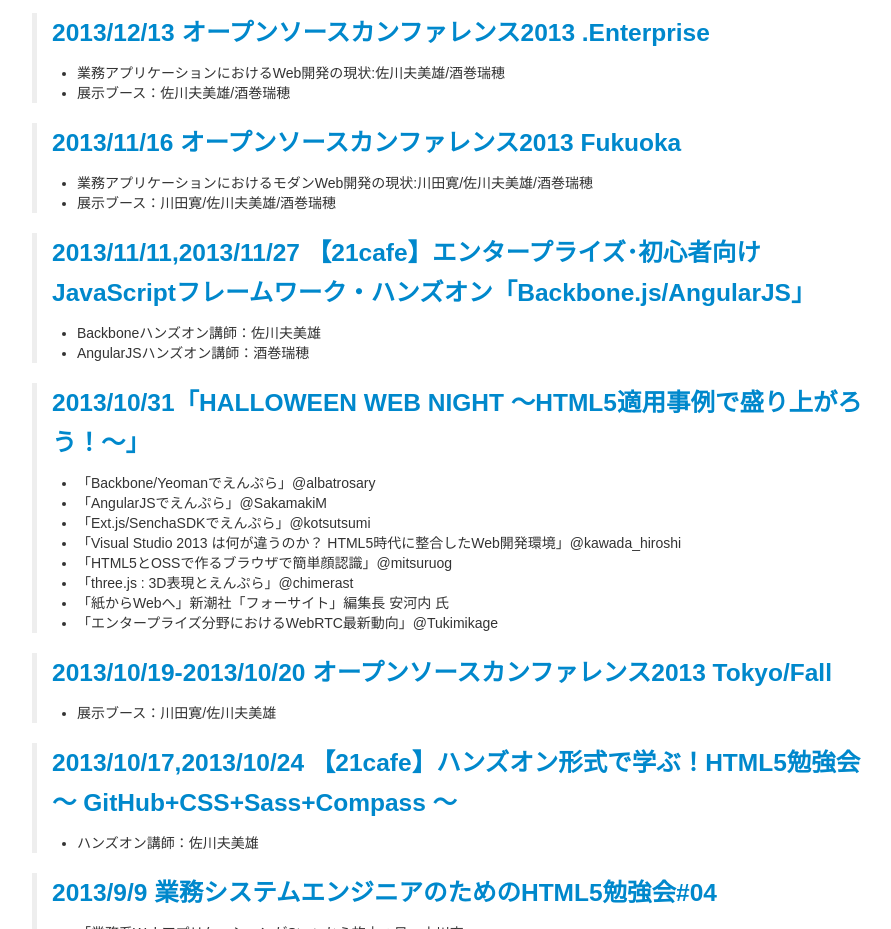
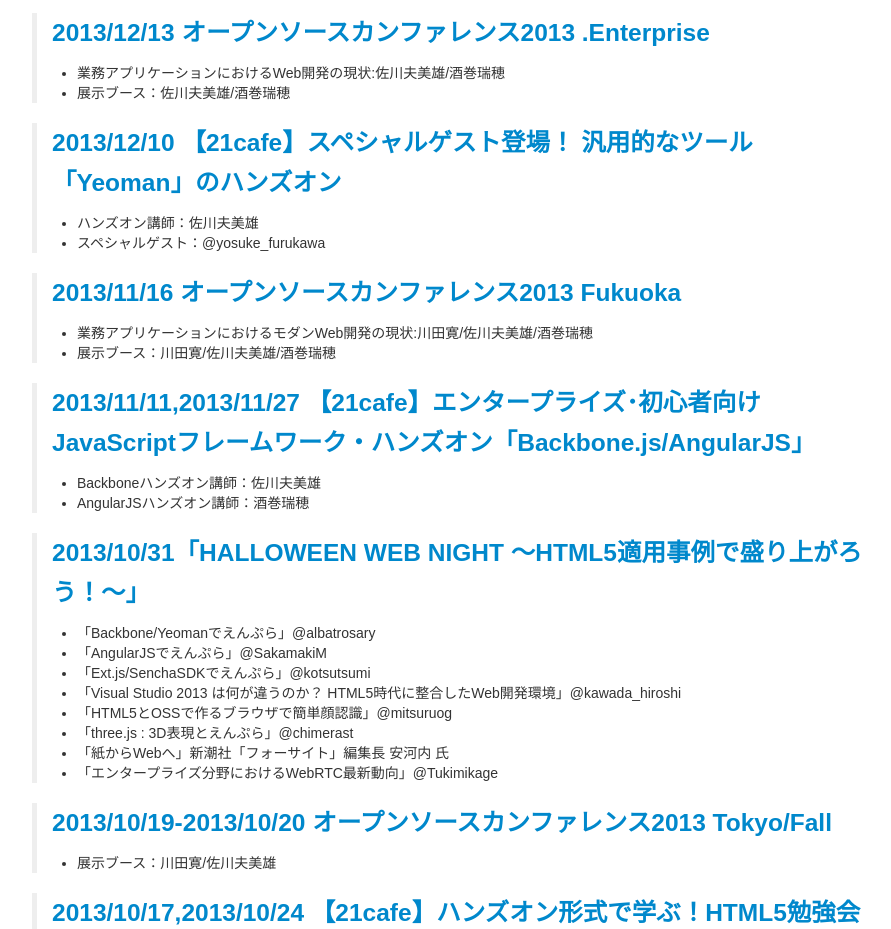
Before and after one commit to html5bizj/www.html5biz.org, a website: page posts/event_archive.html in a window 1280 px wide. Shown: the part 2180-3109 px from the top of the page, without its empty margins (43-934 px from the left). Drawn offline with nearby package versions, Linux system fonts and the light colour scheme.

Commit message:
YEOMANハンズオン追加

```diff
--- a/posts/event_archive.html
+++ b/posts/event_archive.html
@@ -204,6 +204,17 @@
 					</blockquote>
 					<blockquote>
 						<h3>
+							<a href="http://geechs-magazine.com/561">
+								2013/12/10 【21cafe】スペシャルゲスト登場！ 汎用的なツール「Yeoman」のハンズオン
+							</a>
+						</h3>
+						<ul>
+							<li>ハンズオン講師：佐川夫美雄</li>
+							<li>スペシャルゲスト：@yosuke_furukawa </li>
+						</ul>
+					</blockquote>
+					<blockquote>
+						<h3>
 							<a href="http://www.ospn.jp/osc2013-fukuoka/">
 								2013/11/16 オープンソースカンファレンス2013 Fukuoka
 							</a>
```
